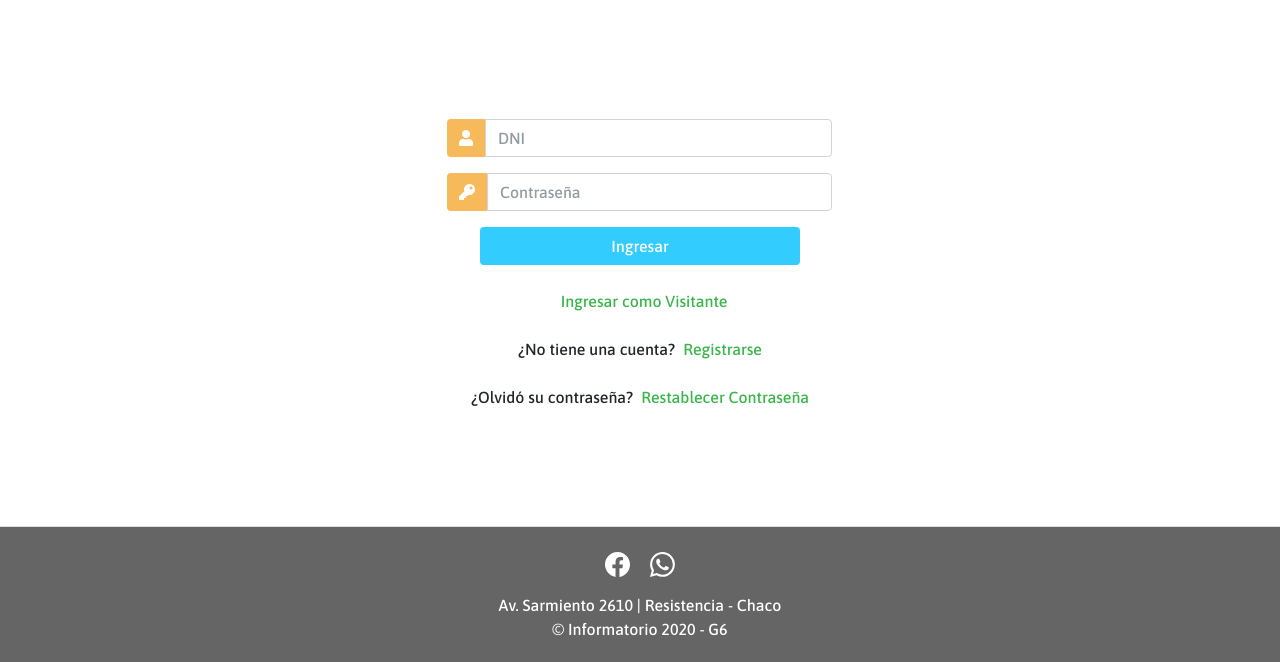
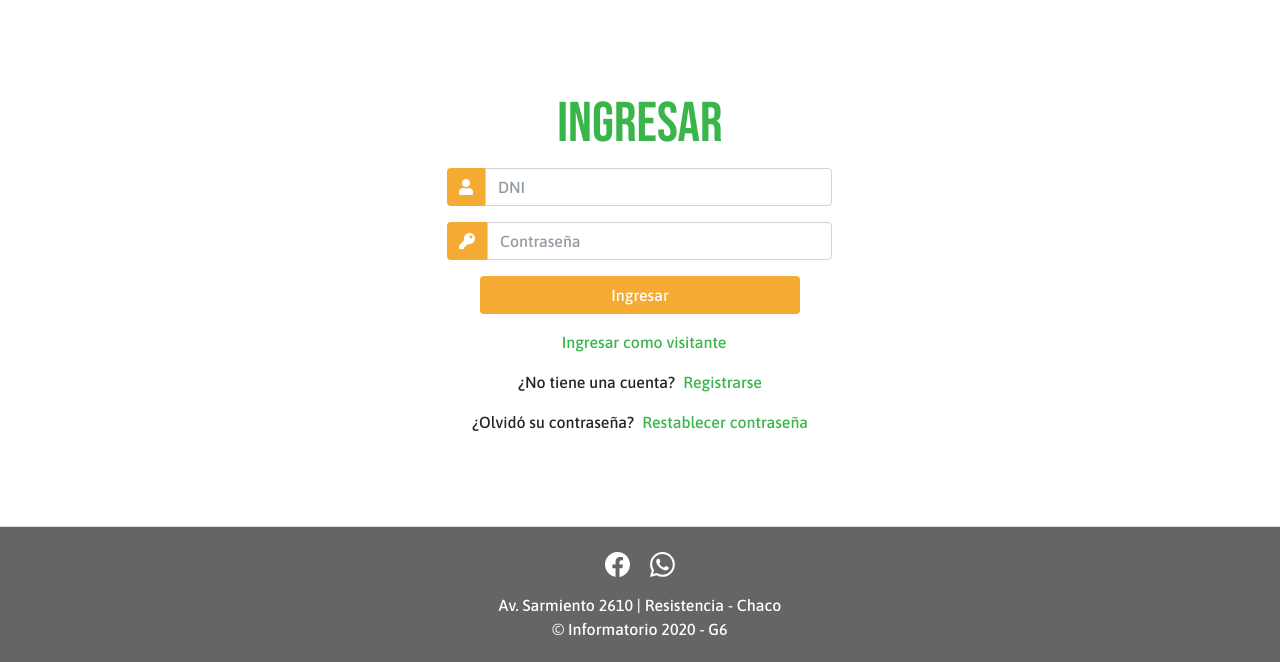
Before and after one commit to jhorgesub/Gestion_turnos, a Django app: template templates/autenticacion/login.html in a window 1280 px wide. Shown: the part 138-800 px from the top of the page. Run offline with Django 3.2, Linux system fonts and the light colour scheme; the template is opened without the code that fills it, so the values that code supplies are empty; some libraries are stand-ins or nearby versions.

Commit message:
Modificado login y cambio de contraseña

```diff
--- a/static/css/styles.css
+++ b/static/css/styles.css
@@ -51,7 +51,7 @@ a:active {
 
 .login_btn {
     width: 100%;
-    background: #33ccff !important;
+    background: #f5ab33 !important;
     color: white !important;
 }
 
@@ -65,7 +65,7 @@ a:active {
 }
 
 .input-group-text {
-    background: #f7ba5b !important;
+    background: #f5ab33 !important;
     color: white !important;
     border: 0 !important;
     border-radius: 0.25rem 0 0 0.25rem !important;
@@ -275,7 +275,7 @@ aside .logout {
 }
 
 .noticias {
-    margin: 5rem 5rem 10rem 5rem;
+    margin: 3rem 5rem 10rem 5rem;
 }
 
 .subtitulo-ayuda{
--- a/templates/autenticacion/ayuda.html
+++ b/templates/autenticacion/ayuda.html
@@ -13,7 +13,7 @@
     <p class="subtitulo-ayuda">¿Necesito registrarme para reservar?</p>
     <p>Sí. Jogo Bonito exige registro personal para realizar una reserva. Sólo es necesario completar los datos obligatorios del formulario de reserva.</p>
     <p class="subtitulo-ayuda">Política de cancelación:</p>
-    <p>Jogo Bonito cuenta con la posibilidad de cancelar un turno desde su sitio web. También se puede llamar o concurrir a personalmente al complejo para cancelar algún turno en particular.</p>
+    <p>Jogo Bonito cuenta con la posibilidad de cancelar un turno desde su sitio web. También se puede llamar o concurrir personalmente al complejo para cancelar algún turno en particular.</p>
     <br/>
     <a class="btn btn-primary" href="{% url 'home' %}">Volver</a>
 </div>
--- a/templates/autenticacion/login.html
+++ b/templates/autenticacion/login.html
@@ -4,6 +4,7 @@
 {% block content %}
 
 <div class="container user_card">
+    <h1 class="text-center">Ingresar</h1>
     <div class="d-flex justify-content-center form_container">
         <form method="POST" action="">
             {% csrf_token %}
@@ -47,23 +48,23 @@
     </ul>
     {% endif %}
 
-    <div class="mt-4">
+    <div class="mt-3">
         <div class="d-flex justify-content-center links">
-            <a href="{% url 'user_visitante' %}" class="ml-2"> Ingresar como Visitante</a>
+            <a href="{% url 'user_visitante' %}" class="ml-2"> Ingresar como visitante</a>
         </div>
 
     </div>
 
-    <div class="mt-4">
+    <div class="mt-3">
         <div class="d-flex justify-content-center links">
             ¿No tiene una cuenta? <a href="{% url 'register' %}" class="ml-2">Registrarse</a>
         </div>
 
     </div>
 
-    <div class="mt-4">
+    <div class="mt-3">
         <div class="d-flex justify-content-center links">
-            ¿Olvidó su contraseña? <a href="{% url 'reset_password' %}" class="ml-2">Restablecer Contraseña</a>
+            ¿Olvidó su contraseña? <a href="{% url 'reset_password' %}" class="ml-2">Restablecer contraseña</a>
         </div>
 
     </div>
--- a/templates/autenticacion/password_reset.html
+++ b/templates/autenticacion/password_reset.html
@@ -1,8 +1,8 @@
 {% extends 'index.html' %} {% load crispy_forms_tags %} {% block body_class %}centered-form{% endblock %} {% block content %}
 
 <div class="container user_card">
-    <h1 class="my-4">Cambio de contraseña</h1>
-    <p class="form-title"> ¿Olvidó su contraseña? Ingrese su correo electrónico para restablecerla</p>
+    <h1 class="my-4 text-center">Cambio de contraseña</h1>
+    <p class="form-title text-center"> ¿Olvidó su contraseña? <br> Ingrese su correo electrónico para restablecerla</p>
     <div class="form-group mb-2">
         <form method="POST" action="">
             {% csrf_token %}
```
